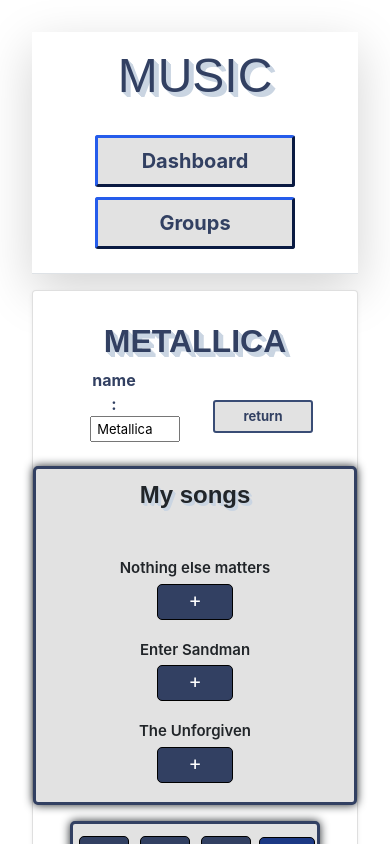
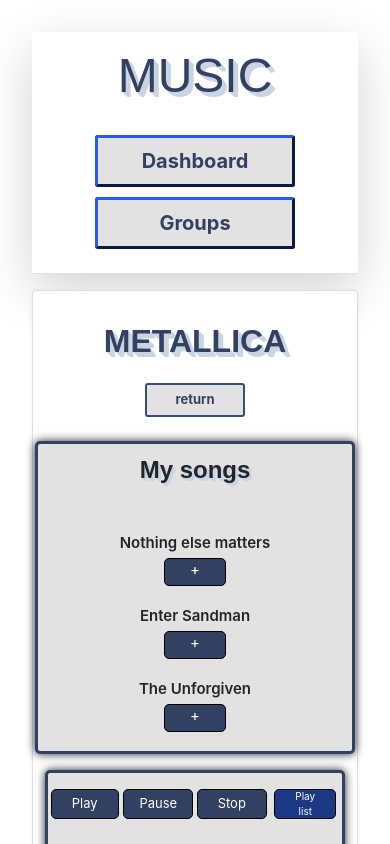
Before and after one commit to CombatLynx/ProjectCM_v2, an Angular app: page /detail/1 in a window 390 px wide. Shown: the top 844 px of the page. Built offline with nearby package versions, Linux system fonts and the light colour scheme; what angular-popper would draw is missing.

Commit message:
fix layout

```diff
--- a/src/app/components/group-detail/group-detail.component.css
+++ b/src/app/components/group-detail/group-detail.component.css
@@ -20,9 +20,11 @@
     border-radius: 4px;
     cursor: pointer;
 }
+
 .button-link:hover {
     background-color: #cad5e2;
 }
+
 .button-link:disabled {
     background-color: #cad5e2;
     color: #cad5e2;
@@ -48,13 +50,13 @@
     display: flex;
     align-items: center;
     justify-content: center;
+    padding-bottom: 0.5em;
 }
 
 .button-link {
     border: 2px solid #394c75;
     width: 180px;
     border-radius: 3px;
-  margin-right: 2em;
     color: #324062;
     background-color: #e2e2e2;
     font-size: 17px;
@@ -69,6 +71,7 @@
     .group-name__input {
         width: 130px;
     }
+
     .button-link {
         font-size: 15px;
         width: 150px;
@@ -80,6 +83,7 @@
         width: 90px;
         font-size: small;
     }
+
     .button-link {
         font-size: 13px;
         width: 100px;
--- a/src/app/components/group-detail/group-detail.component.html
+++ b/src/app/components/group-detail/group-detail.component.html
@@ -3,15 +3,9 @@
         <div class="group-name">{{group.name | uppercase}}</div>
         <div class="container">
             <div class="row position-item">
-        <div class="group-name__label col-6">
-          <label class="name">name:
-            <input class="group-name__input" [(ngModel)]="group.name" placeholder="name"/>
-          </label>
-        </div>
-
-        <div class="col-6 group-name__button">
-          <button class="button-link" type="submit" routerLink="/dashboard">
-            <div class="button-return"> return </div>
+                <div class="col-12 group-name__button">
+                    <button class="button-link" routerLink="/dashboard" type="submit">
+                        <div class="button-return"> return</div>
                     </button>
                 </div>
             </div>
@@ -20,8 +14,8 @@
 </div>
 
 <app-music-panel
+        (updatePlayListEvent)="playListService.updatePlayList"
         [playListArray]="playListService.getActualPlayList()"
         [songs]="songService.getSongs(group.id)"
-        (updatePlayListEvent)="playListService.updatePlayList"
 >
 </app-music-panel>
--- a/src/app/components/music-panel/music-panel.component.css
+++ b/src/app/components/music-panel/music-panel.component.css
@@ -1,5 +1,4 @@
-.button-play
-{
+.button-play {
     display: flex;
     align-items: flex-end;
     justify-content: flex-end;
@@ -7,17 +6,12 @@
     margin-bottom: 1em;
 }
 
-.button-add-playlist {
-    margin-top: 1em;
-}
-
 .button-pause {
     margin-top: 1em;
     margin-bottom: 1em;
 }
 
-.button-stop
-{
+.button-stop {
     display: flex;
     align-items: flex-start;
     justify-content: flex-start;
@@ -27,8 +21,7 @@
 
 .play,
 .pause,
-.stop
-{
+.stop {
     background-color: #324062;
     border: 1px solid black;
     border-radius: 5px;
@@ -55,8 +48,7 @@
 }
 
 .my-songs-name,
-.my-songs-playlist
-{
+.my-songs-playlist {
     margin-top: 0.5em;
     margin-bottom: 2em;
 }
@@ -77,19 +69,22 @@
     box-shadow: 0 0 10px;
 }
 
+.my-song {
+    padding-left: 1.05em;
+    padding-right: 1.05em;
+}
+
 .block-menu {
-    margin-top: 1em;
     border: 3px solid #324062;
-    width: 600px;
-    margin-bottom: 1em;
     border-radius: 5px;
     background-color: #e2e2e2;
     box-shadow: 0 0 10px;
+    margin-top: 1em;
+    margin-bottom: 1em;
 }
 
 .list-my-songs,
-.list-my-playlist
-{
+.list-my-playlist {
     font-size: 20px;
     font-weight: 600;
     margin-bottom: 1em;
@@ -97,8 +92,7 @@
 }
 
 .my-songs-name,
-.my-songs-playlist
-{
+.my-songs-playlist {
     position: relative;
     display: flex;
     align-items: center;
@@ -116,8 +110,7 @@
 }
 
 .add-song,
-.delete-song
-{
+.delete-song {
     background-color: #324062;
     border: 1px solid #000000;
     border-radius: 5px;
@@ -131,13 +124,11 @@
     cursor: pointer;
 }
 
-.add-song__element
-{
+.add-song__element {
     padding-bottom: 0.2em;
 }
 
-.delete-song__element
-{
+.delete-song__element {
     padding-bottom: 0.2em;
     padding-left: 0.1em;
     padding-right: 0.1em;
@@ -145,6 +136,7 @@
 
 .header-scroll,
 .header-volume {
+    margin-top: 0.5em;
     margin-bottom: 0.5em;
     text-shadow: #cad5e2 1px 1px 0, #cad5e2 2px 2px 0,
     #cad5e2 3px 3px 0, #cad5e2 4px 4px 0,
@@ -162,8 +154,7 @@
 .add-song:hover,
 .play:hover,
 .pause:hover,
-.stop:hover
-{
+.stop:hover {
     background-color: #9fb1f4;
 }
 
@@ -171,8 +162,7 @@
 .add-song:disabled,
 .play:disabled,
 .pause:disabled,
-.stop:disabled
-{
+.stop:disabled {
     background-color: #9fb1f4;
     color: #9fb1f4;
     cursor: auto;
@@ -193,89 +183,330 @@
 
 }
 
-@media (max-width: 605px) {
+.volume-song {
+    padding-bottom: 0.5em;
+}
+
+@media (max-width: 2560px) {
+    .block-menu {
+        width: 955px;
+    }
+
+    .button-play,
+    .button-pause,
+    .button-stop,
+    .button-add-playlist {
+        display: flex;
+        align-items: center;
+        justify-content: center;
+    }
+
+    .play,
+    .pause,
+    .stop,
+    .add-playlist {
+        display: flex;
+        align-items: center;
+        justify-content: center;
+        width: 200px;
+        height: 50px;
+        font-size: 20px;
+    }
+
+    .list-my-songs,
+    .list-my-playlist {
+        font-size: 20px;
+    }
+
+    .add-playlist {
+        width: 200px;
+        height: 50px;
+        font-size: 20px;
+    }
+}
+
+@media (max-width: 1040px) {
+    .block-menu {
+        width: 850px;
+    }
+
+    .button-play,
+    .button-pause,
+    .button-stop,
+    .button-add-playlist {
+        display: flex;
+        align-items: center;
+        justify-content: center;
+    }
+
+    .play,
+    .pause,
+    .stop,
+    .add-playlist {
+        display: flex;
+        align-items: center;
+        justify-content: center;
+        width: 200px;
+        height: 50px;
+        font-size: 20px;
+    }
+
+    .list-my-songs,
+    .list-my-playlist {
+        font-size: 20px;
+    }
+
+    .add-playlist {
+        width: 200px;
+        height: 50px;
+        font-size: 20px;
+    }
+}
+
+@media (max-width: 800px) {
+    .block-menu {
+        width: 650px;
+    }
+
+    .button-play,
+    .button-pause,
+    .button-stop,
+    .button-add-playlist {
+        display: flex;
+        align-items: center;
+        justify-content: center;
+    }
+
+    .play,
+    .pause,
+    .stop,
+    .add-playlist {
+        display: flex;
+        align-items: center;
+        justify-content: center;
+        width: 200px;
+        height: 50px;
+        font-size: 20px;
+    }
+
+    .list-my-songs,
+    .list-my-playlist {
+        font-size: 20px;
+    }
+
+    .add-playlist {
+        width: 200px;
+        height: 50px;
+        font-size: 20px;
+    }
+}
+
+@media (max-width: 768px) {
+    .block-menu {
+        width: 650px;
+    }
+
+    .button-play,
+    .button-pause,
+    .button-stop,
+    .button-add-playlist {
+        display: flex;
+        align-items: center;
+        justify-content: center;
+    }
+
+    .play,
+    .pause,
+    .stop,
+    .add-playlist {
+        display: flex;
+        align-items: center;
+        justify-content: center;
+        width: 200px;
+        height: 50px;
+        font-size: 20px;
+    }
+
+    .list-my-songs,
+    .list-my-playlist {
+        font-size: 20px;
+    }
+
+    .add-playlist {
+        width: 200px;
+        height: 50px;
+        font-size: 15px;
+    }
+}
+
+@media (max-width: 620px) {
     .block-menu {
         width: 500px;
     }
+
     .button-play,
     .button-pause,
     .button-stop,
-    .button-add-playlist,
+    .button-add-playlist {
+        display: flex;
+        align-items: center;
+        justify-content: center;
+    }
+
     .play,
     .pause,
     .stop,
-    .text-playlist {
+    .add-playlist {
         display: flex;
         align-items: center;
         justify-content: center;
+        width: 200px;
+        height: 50px;
+        font-size: 20px;
+    }
+
+    .list-my-songs,
+    .list-my-playlist {
+        font-size: 20px;
+    }
+
+    .add-playlist {
+        width: 200px;
+        height: 50px;
+        font-size: 15px;
+    }
+}
+
+
+@media (max-width: 576px) {
+    .block-menu {
+        width: 450px;
+    }
+
+    .button-play,
+    .button-pause,
+    .button-stop,
+    .button-add-playlist {
+        display: flex;
+        align-items: center;
+        justify-content: center;
+    }
+
+    .play,
+    .pause,
+    .stop,
+    .add-playlist {
+        display: flex;
+        align-items: center;
+        justify-content: center;
+        width: 200px;
+        height: 50px;
+        font-size: 13px;
+    }
+
+    .list-my-songs,
+    .list-my-playlist {
+        font-size: 13px;
+    }
+
+    .add-playlist {
+        width: 200px;
+        height: 50px;
         font-size: 13px;
     }
 }
 
-@media (max-width: 580px) {
+
+@media (max-width: 525px) {
     .block-menu {
-        width: 300px;
-    }
-    .button-play,
-    .button-pause,
-    .button-stop,
-    .play,
-    .pause,
-    .stop
-    {
-        display: flex;
-        align-items: center;
-        justify-content: center;
-        flex-direction: column;
-        font-size: 12px;
-    }
-    .text-playlist {
-        width: 26px;
-        height: 30px;
-        font-size: 12px;
+        width: 350px;
     }
 }
 
 @media (max-width: 425px) {
     .block-menu {
-        width: 400px;
+        width: 300px;
     }
+
     .button-play,
     .button-pause,
-    .button-stop {
+    .button-stop,
+    .button-add-playlist {
         display: flex;
         align-items: center;
         justify-content: center;
     }
+
     .play,
     .pause,
-    .stop {
+    .stop,
+    .add-playlist {
+        display: flex;
+        align-items: center;
+        justify-content: center;
+        width: 70px;
+        height: 30px;
+        font-size: 13px;
+    }
+
+    .list-my-songs,
+    .list-my-playlist {
+        font-size: 15px;
+    }
+
+    .add-playlist {
+        width: 70px;
+        height: 30px;
+        font-size: 10px;
+    }
+
+    .add-song,
+    .delete-song {
+        font-size: 15px;
+        padding: 0 25px;
+    }
+}
+
+@media (max-width: 375px) {
+    .block-menu {
+        width: 250px;
+    }
+
+    .button-play,
+    .button-pause,
+    .button-stop,
+    .button-add-playlist {
+        display: flex;
+        align-items: center;
+        justify-content: center;
+    }
+
+    .play,
+    .pause,
+    .stop,
+    .add-playlist {
         display: flex;
         align-items: center;
         justify-content: center;
         width: 50px;
-        height: 30px;
-        font-size: 15px;
+        height: 20px;
+        font-size: 12px;
     }
+
     .list-my-songs,
     .list-my-playlist {
-        font-size: 15px;
+        font-size: 13px;
     }
-    .text-playlist {
-        width: 14px;
+
+    .add-playlist {
+        width: 50px;
         height: 20px;
-        font-size: 10px;
+        font-size: 8px;
+    }
+
+    .add-song,
+    .delete-song {
+        font-size: 12px;
+        padding: 0 20px;
     }
 }
-
-@media (max-width: 400px) {
-    .block-menu {
-        width: 180px;
-    }
-}
-
-@media (max-width: 425px) {
-    .block-menu {
-        width: 250px;
-    }
-}
--- a/src/app/components/music-panel/music-panel.component.html
+++ b/src/app/components/music-panel/music-panel.component.html
@@ -1,25 +1,25 @@
-<div class="container">
+<div class="container my-song">
     <div class="row">
         <div class="col block-my-songs justify-content-center align-items-center">
-      <div class="my-songs-name"> My songs </div>
+            <div class="my-songs-name"> My songs</div>
             <div *ngFor="let song of songs" class="list-my-songs">
                 <div (click)="openFile(song.url)">
                     {{song.name}}
                 </div>
-            <button class="add-song" type="submit" (click)="addToPlayList(song)">
-                <div class="add-song__element"> + </div>
+                <button (click)="addToPlayList(song); actionMethod($event)" class="add-song" type="submit">
+                    <div class="add-song__element">+</div>
                 </button>
             </div>
         </div>
 
         <div *ngIf="isShowPlayList" class="col-6 block-my-playlist">
-      <div class="my-songs-playlist"> My play list </div>
+            <div class="my-songs-playlist"> My play list</div>
             <div *ngFor="let song of playListArray" class="list-my-playlist">
                 <div (click)="openFile(song.url)">
                     {{song.name}}
                 </div>
-            <button class="delete-song" type="submit" (click)="deleteFromPlayList(song)">
-                <div class="delete-song__element"> x </div>
+                <button (click)="deleteFromPlayList(song)" class="delete-song" type="submit">
+                    <div class="delete-song__element">x</div>
                 </button>
             </div>
         </div>
@@ -29,34 +29,35 @@
 <div class="container block-menu">
     <div class="row">
         <div class="col-3 button-play">
-            <button type="submit" class="play" (click)="play()"> Play </button>
+            <button (click)="play()" class="play" type="submit"> Play</button>
         </div>
         <div class="col-3 button-pause">
-            <button type="submit" class="pause" (click)="pause()"> Pause </button>
+            <button (click)="pause()" class="pause" type="submit"> Pause</button>
         </div>
         <div class="col-3 button-stop">
-            <button type="submit" class="stop" (click)="stop()"> Stop </button>
+            <button (click)="stop()" class="stop" type="submit"> Stop</button>
         </div>
         <div class="col-3 button-add-playlist">
-            <button type="submit" class="add-playlist" (click)="toggle()">
-                <div class="text-playlist"> show/hide play list </div>
-            </button>
+            <button (click)="toggle()" class="add-playlist" type="submit"> Play list</button>
         </div>
     </div>
 
     <div class="row">
-        <div class="col-12 header-scroll"> Scroll bar </div>
+        <div class="col-12 header-scroll"> Scroll bar</div>
         <div class="col-12 time-song">
             <span> {{currentTime}} </span>
             <label>
-                <input type="range" min="0" max="{{duration}}" [value]="seek" (input)="setSeekTo($event)">
+                <input (input)="setSeekTo($event)" [value]="seek" class="scroll" max="{{duration}}"
+                       min="0"
+                       type="range">
             </label>
             <span> {{duration}} </span>
         </div>
-        <div class="col-12 header-volume"> Volume </div>
+        <div class="col-12 header-volume"> Volume</div>
         <div class="col-12 volume-song">
             <label> min
-            <input class="scroll-bar" type="range" min="0" max="1" step="any" value="0.3" (input)="setVolume($event)">
+                <input (input)="setVolume($event)" class="scroll-bar" max="1" min="0" step="any" type="range"
+                       value="0.3">
             </label> max
         </div>
     </div>
```
Also changed, not shown: src/app/components/music-panel/music-panel.component.ts (+10 -6 lines). Lines whose indentation alone changed are shown as unchanged.
